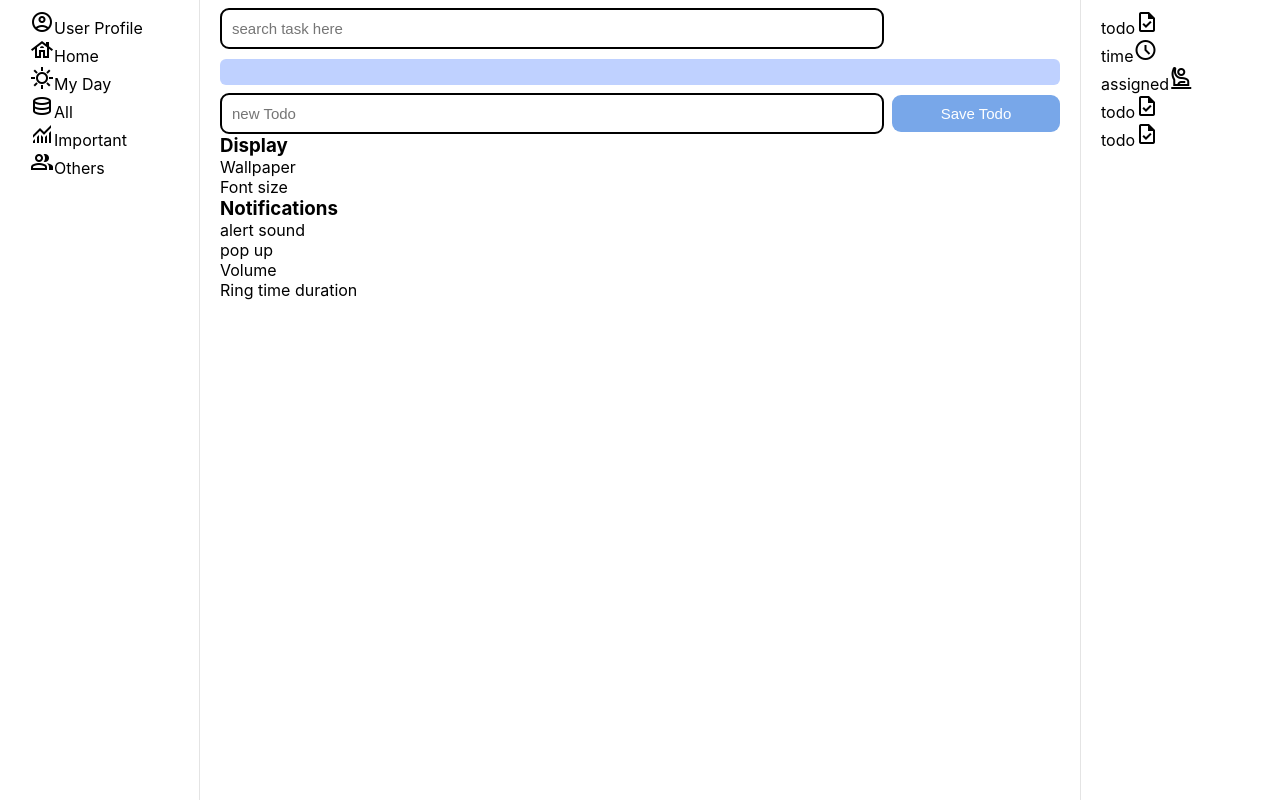
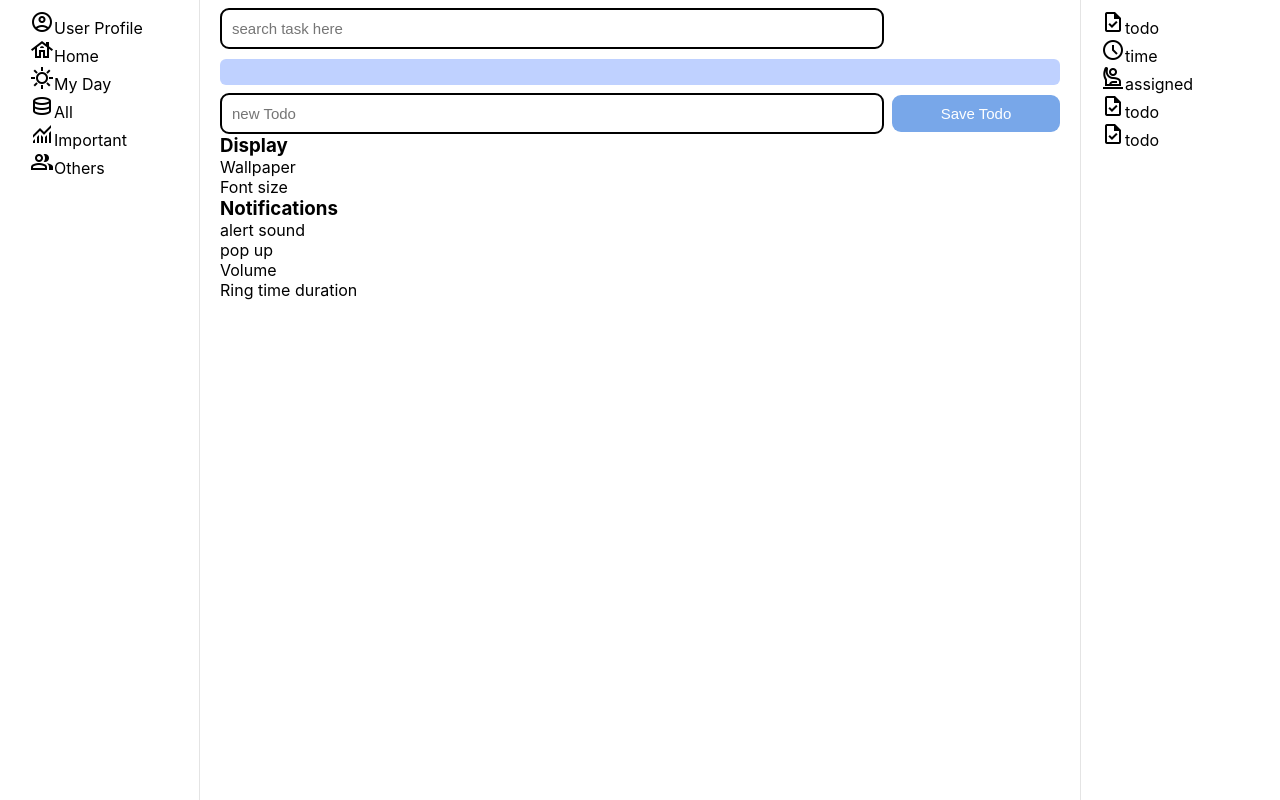
Before and after one commit to DE101/My-Todo, a React (Create React App) app: page / in a window 1280 px wide. Built offline with nearby package versions, Linux system fonts and the light colour scheme.

Commit message:
modified content

```diff
--- a/src/Details.js
+++ b/src/Details.js
@@ -1,8 +1,8 @@
 export default function Details (props) {
     return (
         <div className="details">
+            <span className="material-symbols-outlined icon">{props.icon}</span>
             <span className="description-text">{props.text}</span>
-            <span className="material-symbols-outlined icon">{props.icon}</span>
         </div>
     )
 }
```
